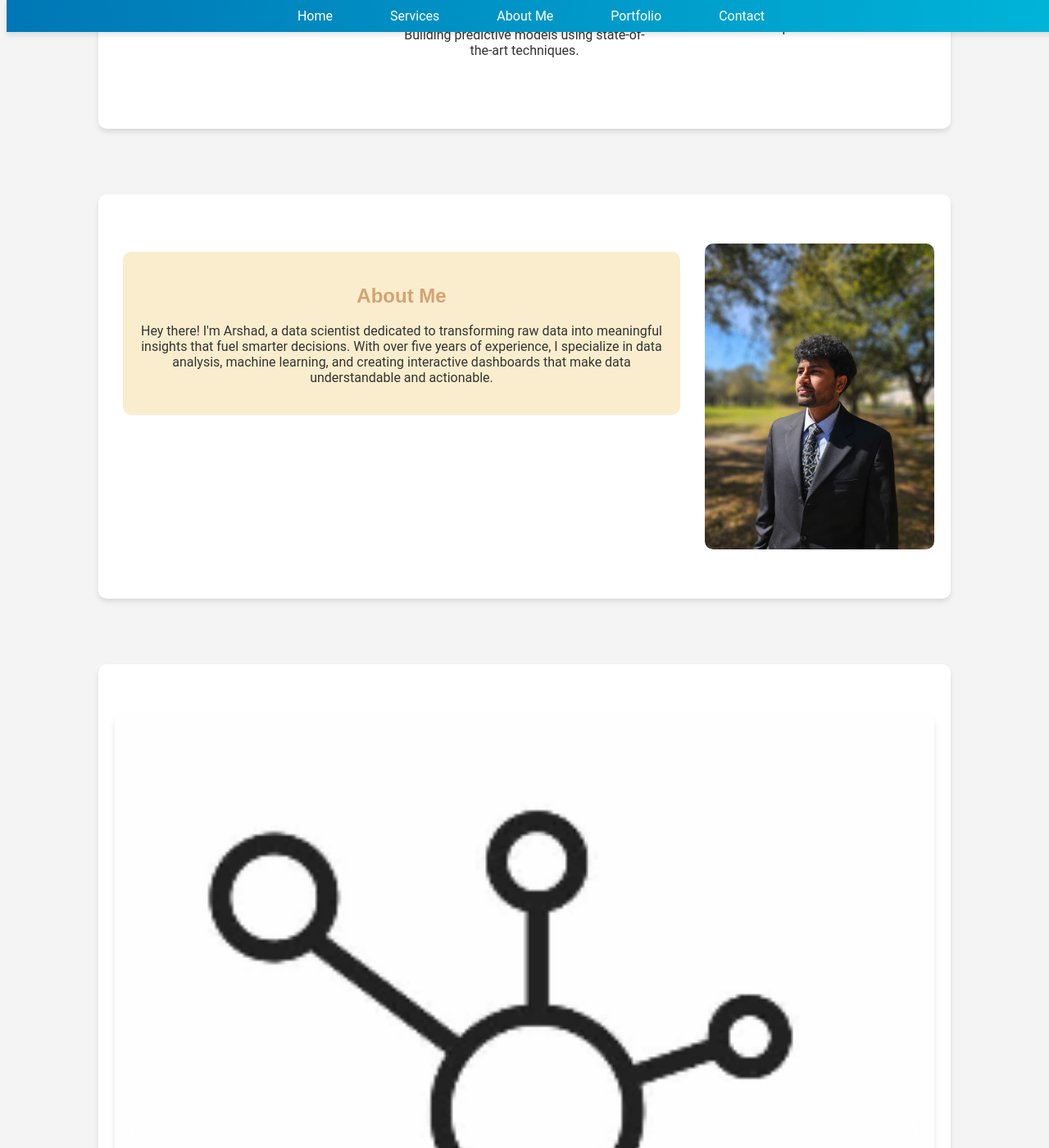
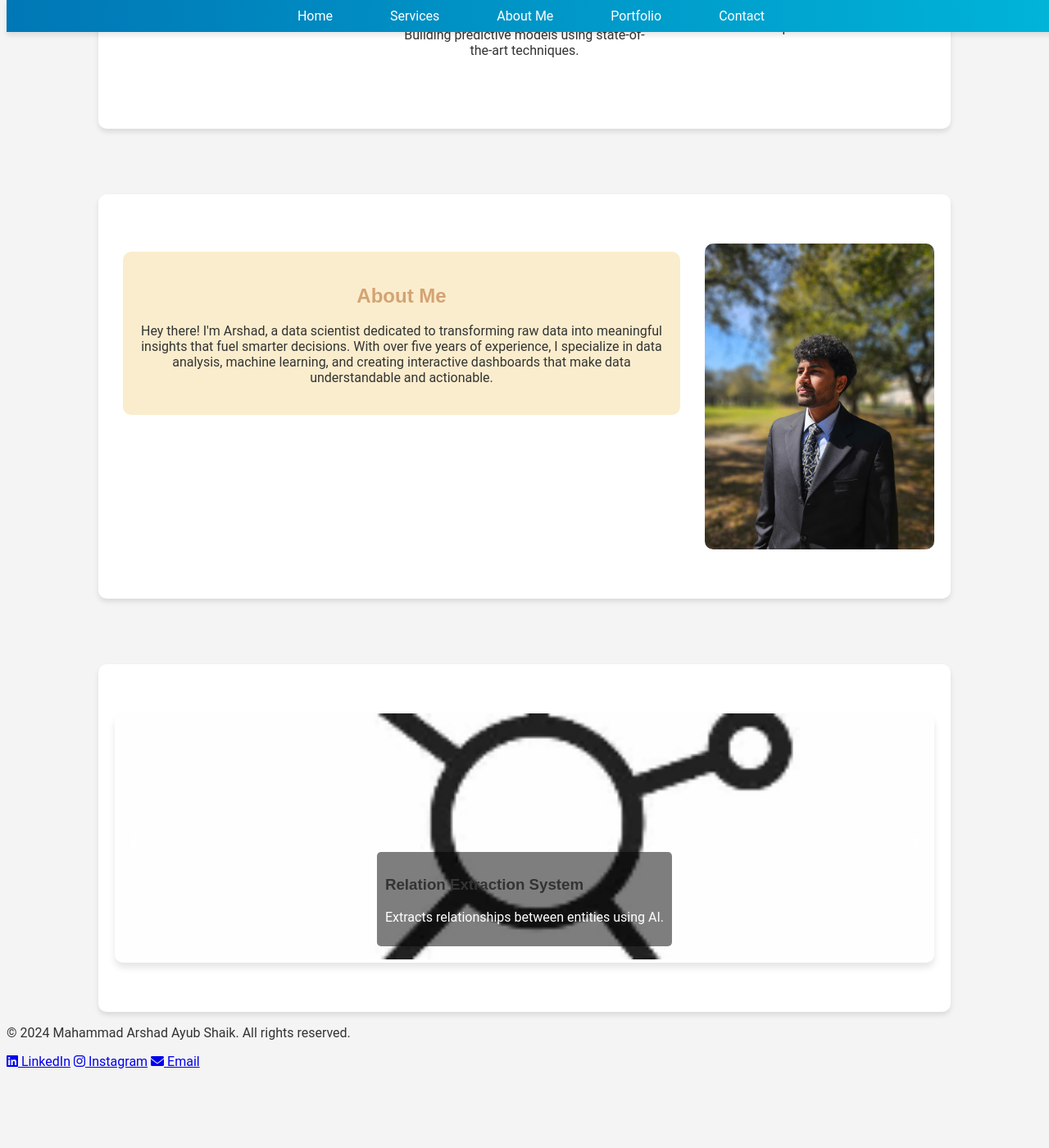
Before and after one commit to arshadsm/arshadsm.github.io, a Jekyll site: the page built from index.md, in a window 1280 px wide and 1400 px high, scrolled down 688 px. Shown: the whole window at 82% size. Built offline with Jekyll 4.4.1, drawn with Linux system fonts in a browser that asks for light colours; after the commit the page ends 2008 px from its top, so only the background shows below that.

Commit message:
Update styles.css

```diff
--- a/styles/styles.css
+++ b/styles/styles.css
@@ -164,7 +164,9 @@ body {
 }
 
 .slide img {
-  width: 100%;
+    width: 100%; /* Ensure the image takes up the full width */
+    height: 300px; /* Set a fixed height */
+    object-fit: cover; /* Cover the area while maintaining aspect ratio */
     border-radius: 10px;
 }
 
@@ -178,6 +180,7 @@ body {
     padding: 10px;
     border-radius: 5px;
 }
+
 
 /* Navigation Buttons for Slider */
 .prev, .next {
```
Lines whose indentation alone changed are shown as unchanged.
